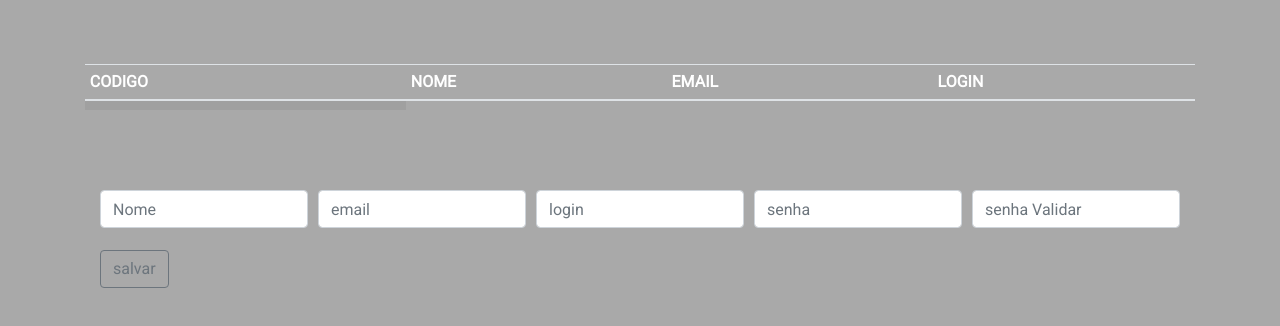
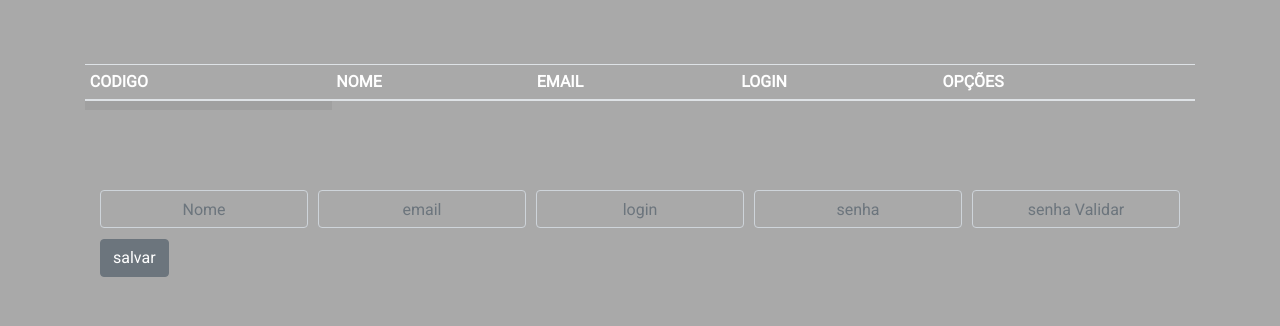
Before and after one commit to e-razzini/consumir_api, a plain HTML site: page index.html in a window 1280 px wide. Drawn offline with nearby package versions, Linux system fonts and the light colour scheme.

Commit message:
button bootstrap

```diff
--- a/css/style.css
+++ b/css/style.css
@@ -5,19 +5,24 @@ body{
   color: #fff;
   text-transform: uppercase;
   font-family: 'Roboto', sans-serif;
+  font-size: 16px;
 }
 
 .container{
   margin-top:5%;
 }
 form button {
-  margin-top:2% ;
+  margin-top:1% ;
 }
 ul{
   list-style: none;
 }
-form input {
-  background-color:transparent;
+form .col input {
+  background-color: none;
+  background:transparent;
+  border-radius: none;
+  outline: none;
+  text-align: center;
 }
 table button {
   margin:1%;
--- a/index.html
+++ b/index.html
@@ -22,6 +22,7 @@
     <th>nome</th>
     <th>email</th>
     <th>login</th>
+    <th>Opções</th>
     </tr>
     </thead>
     <tbody  >
@@ -67,7 +68,7 @@
                 </div>
 
             </div>
-            <button type="submit" class="btn btn-outline-secondary">salvar</button>
+            <button type="submit" class="btn btn-secondary">salvar</button>
         </form>
 
 
--- a/js/UsuarioView.js
+++ b/js/UsuarioView.js
@@ -11,24 +11,7 @@ function popularTabela(Usuarios) {
 
     }
 }
-/*
-function btn() {
-    //ESTA JOGANDO DENTRO DO CORPO DO HTML
-    var button = document.createElement('button');
-    button.setAttribute('type', 'button');
-    button.setAttribute('class', 'btn btn-outline-success');
-    button.appendChild(document.createTextNode('delete'));
-    document.body.appendChild(button);
 
-    var buttonEdit = document.createElement('button');
-    buttonEdit.setAttribute('type','button')
-    buttonEdit.setAttribute('class', 'btn btn-outline-danger');
-    buttonEdit.appendChild(document.createTextNode('editar'));
-    document.body.appendChild(buttonEdit);
-
-
-}
-*/
 function inserirLinhaTabela(usuario){
 
         var tabela = document.getElementById('tabelaUsuarios');
@@ -47,11 +30,11 @@ function inserirLinhaTabela(usuario){
         var celLogin = novaLinha.insertCell(3);
         celLogin.innerHTML = usuario.login;
 
-       var celButtonEdite = novaLinha.insertCell(4);
-       celButtonEdite.innerHTML +="<button type="+"button"+"class="+"btn btn-outline-success"+">Editar</button>";
+        var celButtonEdite = novaLinha.insertCell(4);
+        celButtonEdite.innerHTML +='<button type="button"class="btn btn-secondary">Editar</button>';
 
-       var celButtonDelete = novaLinha.insertCell(5);
-       celButtonDelete.innerHTML += "<button type="+"button"+"class="+"btn btn-outline-danger"+">deletar</button>";
+        var celButtonDelete = novaLinha.insertCell(5);
+        celButtonDelete.innerHTML += '<button type="button" class="btn btn-secondary">deletar</button>';
 
   }
 function validarUsuario(acao){
```
Also changed, not shown: 1 other file.
